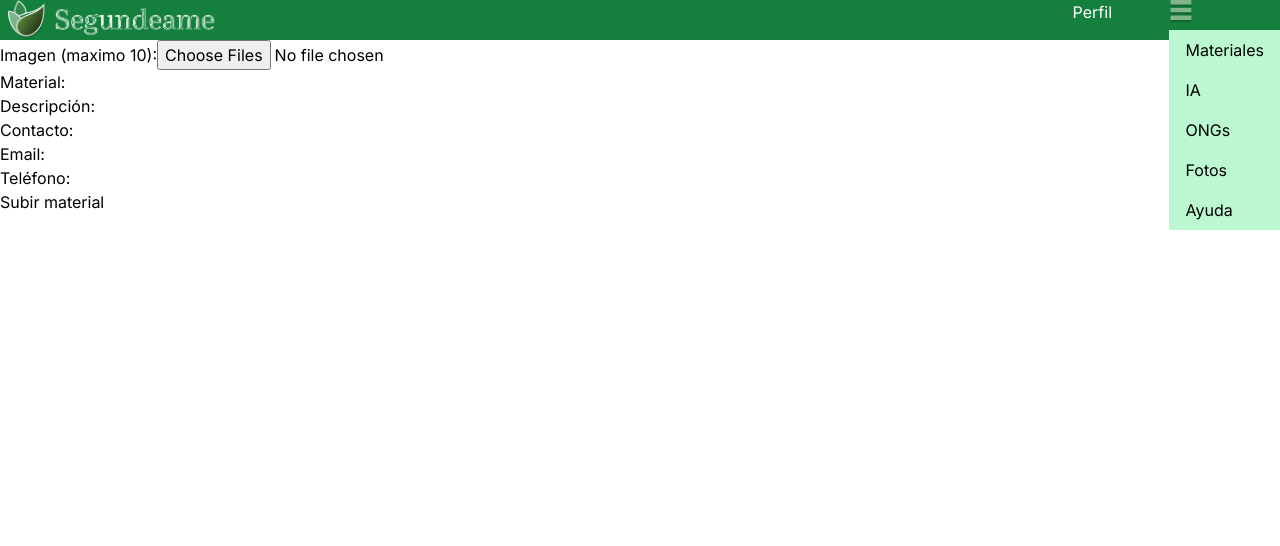
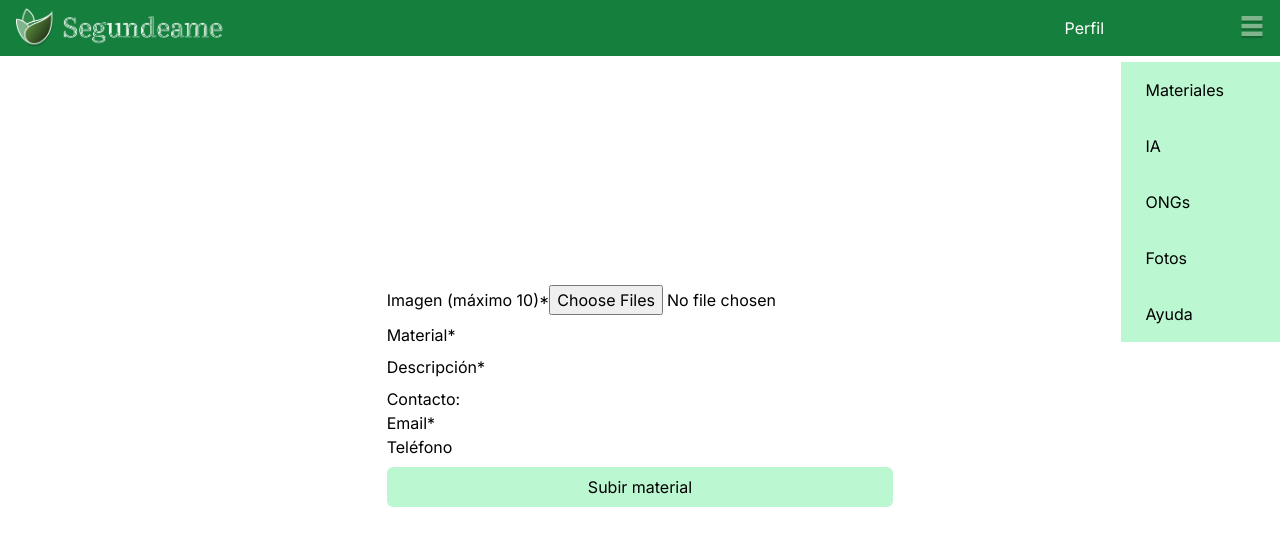
Before and after one commit to ilangar/Segundeame, a Next.js app in the folder segundeame/: page /subir-material in a window 1280 px wide. Both pictures are taken after a click on the button 1268 px from the left and 12 px from the top of the page. Shown: the top 546 px of the page. Built offline with nearby package versions, Linux system fonts and the light colour scheme.

Commit message:
Estilado

```diff
--- a/segundeame/app/components/busquedaMateriales.jsx
+++ b/segundeame/app/components/busquedaMateriales.jsx
@@ -18,21 +18,21 @@ const BusquedaMateriales = ({ onSearch }) => {
   }
 
   return (
+    <div className="flex align-center justify-center mt-10">
         <form onSubmit={handleSearchSubmit} className="flex items-center">
-      <input
-        type="text"
+          <input type="text"
             placeholder="Buscar materiales..."
             value={searchTerm}
             onChange={handleSearchChange}
-        className="border border-green-200 rounded-md py-2 px-4 mr-2 focus:outline-none focus:ring-2 focus:ring-blue-400"
+            className="border border-green-200 rounded-md py-2 px-4 mr-2 focus:outline-none focus:ring-2 focus:ring-green-300"
           />
           <button
             type="submit"
-        className="bg-blue-500 text-white rounded-md py-2 px-4 hover:bg-blue-600 focus:outline-none focus:bg-blue-600"
-      >
-        Buscar
-      </button>
+            className="bg-green-200 text-white rounded-md py-2 px-4 hover:bg-green-300 focus:outline-none focus:bg-green-300">
+          Buscar</button>
         </form>
+    </div>
+
   )
 }
 
--- a/segundeame/app/components/menu.jsx
+++ b/segundeame/app/components/menu.jsx
@@ -11,22 +11,20 @@ const HamburgerMenu = () => {
   };
 
   return (
-
-    <div className="absolute right-0">
-
+    <div className="absolute top-0 right-0">
       <button
-        className="text-black focus:outline-none focus:text-black"
+        className="text-black focus:outline-none"
         onClick={toggleMenu}
       >
-        <img className="h-6 w-6" src="./menu-hamburguesa.png" alt="Icono del menu hamburguesa" />
+        <img className="h-6 w-6 m-4" src="./menu-hamburguesa.png" alt="Icono del menu hamburguesa" />
       </button>
       {isOpen && (
-        <div className="bg-green-200">
-          <a href="./materiales" className="block text-black py-2 px-4">Materiales</a>
-          <a href="#" className="block text-black py-2 px-4">IA</a>
-          <a href="#" className="block text-black py-2 px-4">ONGs</a>
-          <a href="#" className="block text-black py-2 px-4">Fotos</a>
-          <a href="#" className="block text-black py-2 px-4">Ayuda</a>
+        <div className="bg-green-200 absolute top-full right-0 ">
+          <a href="./materiales" className="block text-black py-4 px-6 mr-8">Materiales</a>
+          <a href="#" className="block text-black py-4 px-6">IA</a>
+          <a href="#" className="block text-black py-4 px-6">ONGs</a>
+          <a href="#" className="block text-black py-4 px-6">Fotos</a>
+          <a href="#" className="block text-black py-4 px-6">Ayuda</a>
         </div>
       )}
     </div>
--- a/segundeame/app/layout.jsx
+++ b/segundeame/app/layout.jsx
@@ -10,22 +10,21 @@ export const metadata = {
 };
 
 
-
 export default function RootLayout({ children }) {
   return (
     <html lang="es">
       <body className={inter.className}>
         <header className="w-full flex justify-between align-center bg-green-700">
-          <div className="flex align-center justify-center ml-2">
-            <a href="./"><img src="\logo.png" alt="logo de segundeame" className="h-10" /></a>
+          <div className="flex align-center justify-center  ml-2">
+            <a href="./" className="flex align-center justify-center m-2"><img src="\logo.png" alt="logo de segundeame" className="h-10" /></a>
           </div>
           <nav className="flex align-center justify-center">
 
             <ul className="flex align-center justify-center mr-40">
-              <li className="flex align-center justify-center mr-2"><a href="./perfil" className="text-white align-center justify-center">Perfil</a></li>
+              <li className="flex align-center justify-center m-4"><a href="./perfil" className="text-white flex align-center justify-center">Perfil</a></li>
             </ul>
           </nav>
-          <HamburgerMenu />
+          <HamburgerMenu/>
 
         </header>
         {children}
--- a/segundeame/app/materiales/page.jsx
+++ b/segundeame/app/materiales/page.jsx
@@ -1,6 +1,7 @@
 import React from 'react';
 import BusquedaMateriales from '../components/busquedaMateriales';
 
+//FALTA  onSearch={handleSearch} EN BUSQUEDAMATERIALES
 export default function MaterialesPage (){
 
     const handleSearch = () => {
@@ -8,17 +9,18 @@ export default function MaterialesPage (){
     }
 
     return(
-        <html lang="es">
+        <section className="flex align-center justify-center">
             <div>
-                {/* <BusquedaMateriales onSearch={handleSearch} /> */}
+                <BusquedaMateriales />
+
             </div>
             <div></div>
             <div></div>
             <div></div>
-            <div className="absolute align-center justify-center bottom-10 bg-green-200">
-                <a href="./subir-material" className="text-white align-center justify-center">Subir nuevo material +</a>
+            <div className="absolute align-center justify-center bottom-10 bg-green-200 hover:bg-green-300 focus:outline-none focus:bg-green-300 rounded-md py-2 px-4">
+                <a href="./subir-material" className=" text-black align-center justify-center m-4 ">Subir nuevo material</a>
             </div>
-        </html>
+        </section>
 
 
     )
--- a/segundeame/app/subir-material/page.jsx
+++ b/segundeame/app/subir-material/page.jsx
@@ -1,28 +1,31 @@
 export default function SubirMaterialesPage (){
     return(
-        <html lang="es">
-            <form action="">
-                <fieldset>
-                    <label htmlFor="" className="block">Imagen (maximo 10):
-                        <input type="file" accept="image/*" multiple/>
+        <div className="flex align-center justify-center h-[85%] w-full flex-col">
+            <form action="" className="flex align-center justify-center">
+                <fieldset className="flex align-center justify-center flex-col gap-y-2">
+                    <label htmlFor="" className="block">Imagen (máximo 10)*
+                        <input type="file" accept="image/*" multiple className="cursor-pointer" />
                     </label>
-                    <label htmlFor="" className="block">Material:
-                        <input type="text" required/>
+                    <label htmlFor="" className="block">Material*
+                        <input type="text" required />
                     </label>
-                    <label htmlFor="" className="block">Descripción:
-                        <input type="text" required/>
+                    <label htmlFor="" className="block">Descripción*
+                        <input type="text" required />
                     </label>
-                    <label htmlFor="" className="block">Contacto:
-                        <label htmlFor="" className="block">Email:
-                            <input type="email" required/>
-                        </label>
-                        <label htmlFor="" className="block">Teléfono:
-                            <input type="tel"/>
-                        </label>
-                    </label>
+                    <div className="block">
+                        <label htmlFor="" className="block">Contacto:</label>
+                        <div className="block">
+                            <label htmlFor="" className="block">Email*
+                                <input type="email" required />
+                            </label>
+                            <label htmlFor="" className="block">Teléfono
+                                <input type="tel" />
+                            </label>
+                        </div>
+                    </div>
+                    <input type="submit" value="Subir material" className="flex align-center justify-center cursor-pointer bottom-10 bg-green-200 hover:bg-green-300 focus:outline-none focus:bg-green-300 rounded-md py-2 px-4" />
                 </fieldset>
-                <input type="sumbit" value="Subir material" className="flex align-center justify-center"/>
             </form>
-        </html>
+        </div>
     )
 }
```
Lines whose indentation alone changed are shown as unchanged.
